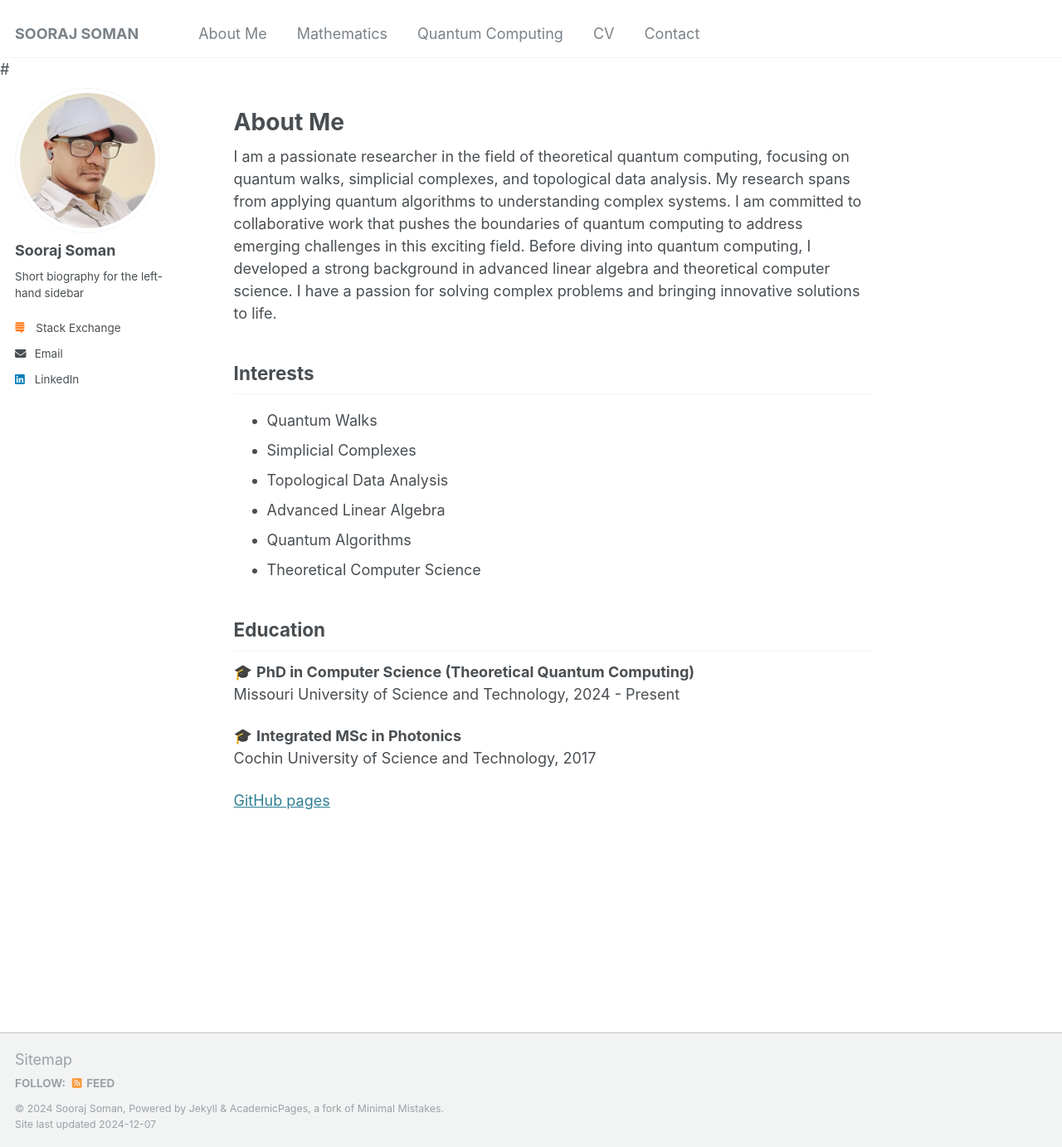
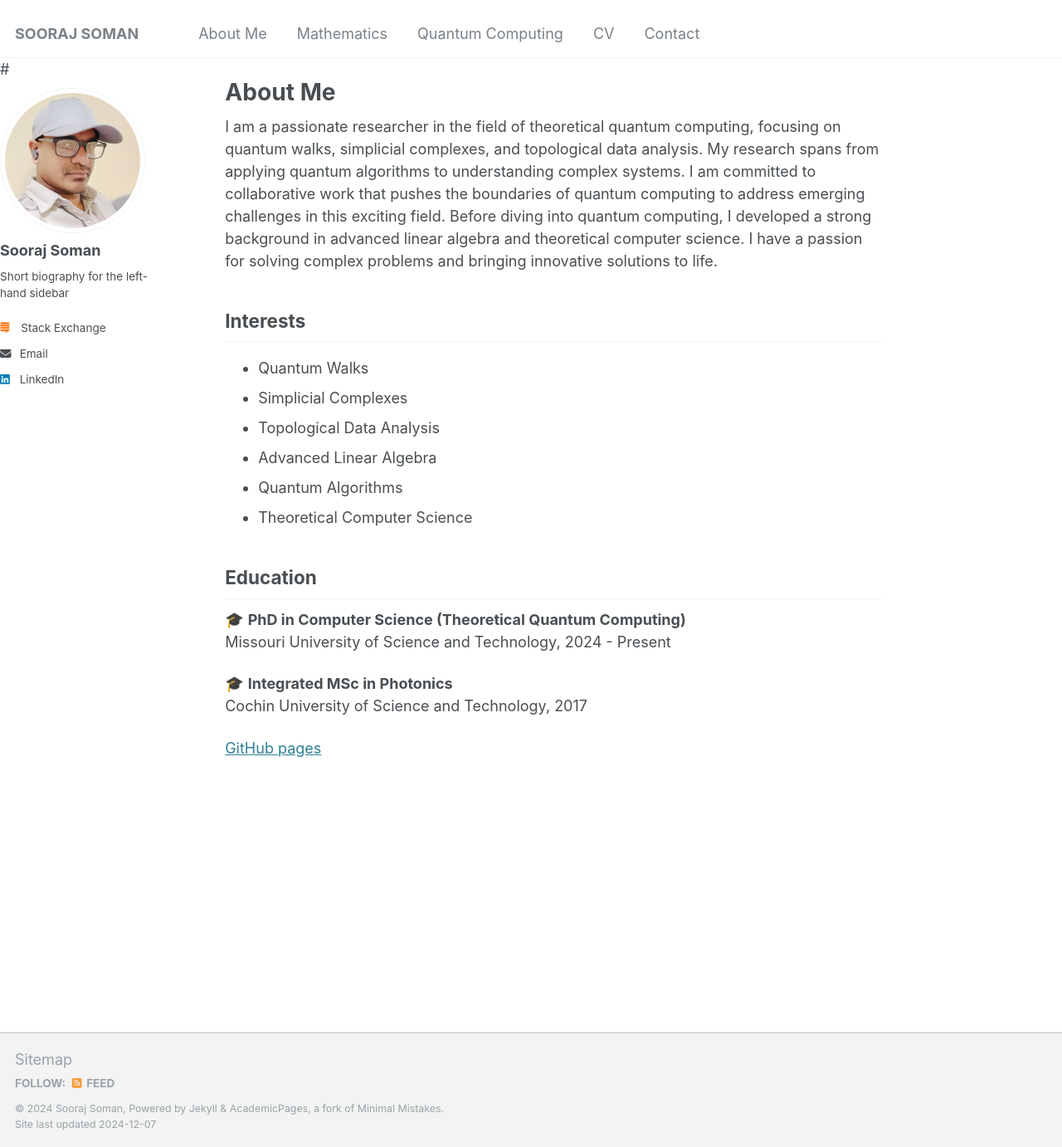
Before and after one commit to soorajss1729/soorajss1729.github.io, a Jekyll site: the page built from _pages/about.md, in a window 1280 px wide and 1382 px high. Shown: the whole window at 83% size. Built offline with Jekyll 4.4.1, drawn with Linux system fonts in a browser that asks for light colours.

Commit message:
Update _page.scss

```diff
--- a/_sass/_page.scss
+++ b/_sass/_page.scss
@@ -2,7 +2,7 @@
    SINGLE PAGE/POST
    ========================================================================== */
 
-#main {
+main {
   @include container;
   @include clearfix;
   margin-top: 2em;
```
